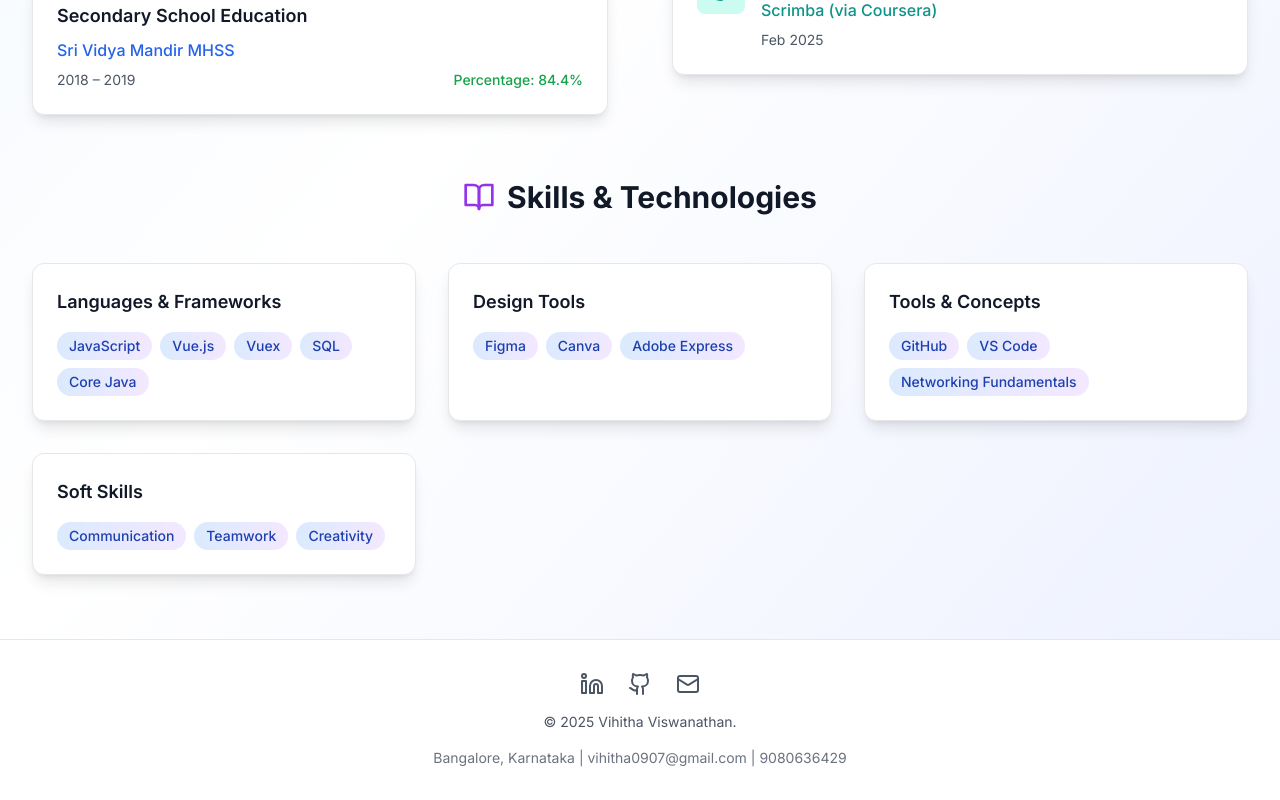
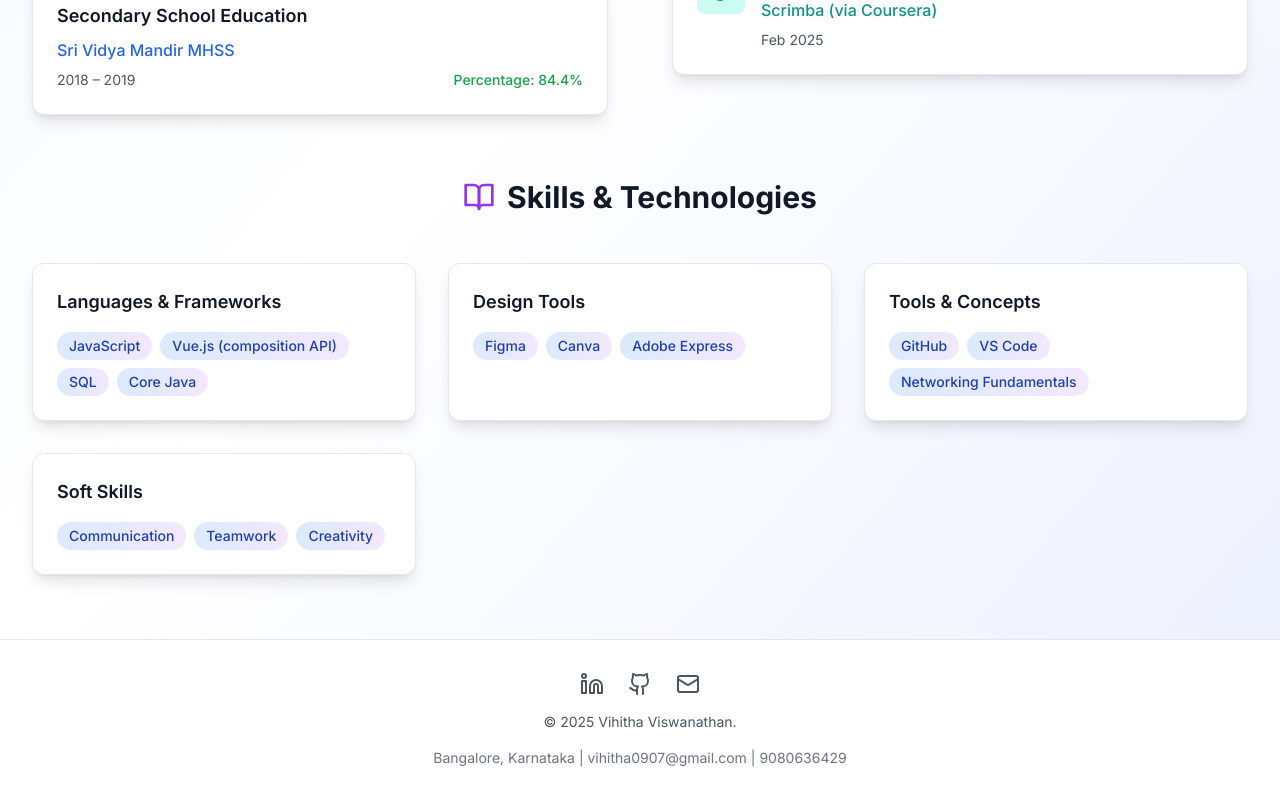
Before and after one commit to vihithaviswanathan/vihitha_portfolio, a React (Vite) app: page /about in a window 1280 px wide. Shown: the part 853-1653 px from the top of the page. Built offline with nearby package versions, Linux system fonts and the light colour scheme.

Commit message:
Update About.tsx

```diff
--- a/src/pages/About.tsx
+++ b/src/pages/About.tsx
@@ -46,7 +46,7 @@ const About: React.FC = () => {
   ];
 
   const skills = {
-    'Languages & Frameworks': ['JavaScript','Vue.js' ,'Vuex','SQL', 'Core Java'],
+    'Languages & Frameworks': ['JavaScript','Vue.js (composition API)' ,'SQL', 'Core Java'],
     'Design Tools': ['Figma', 'Canva', 'Adobe Express'],
     'Tools & Concepts': ['GitHub', 'VS Code', 'Networking Fundamentals'],
     'Soft Skills': ['Communication', 'Teamwork', 'Creativity']
```
